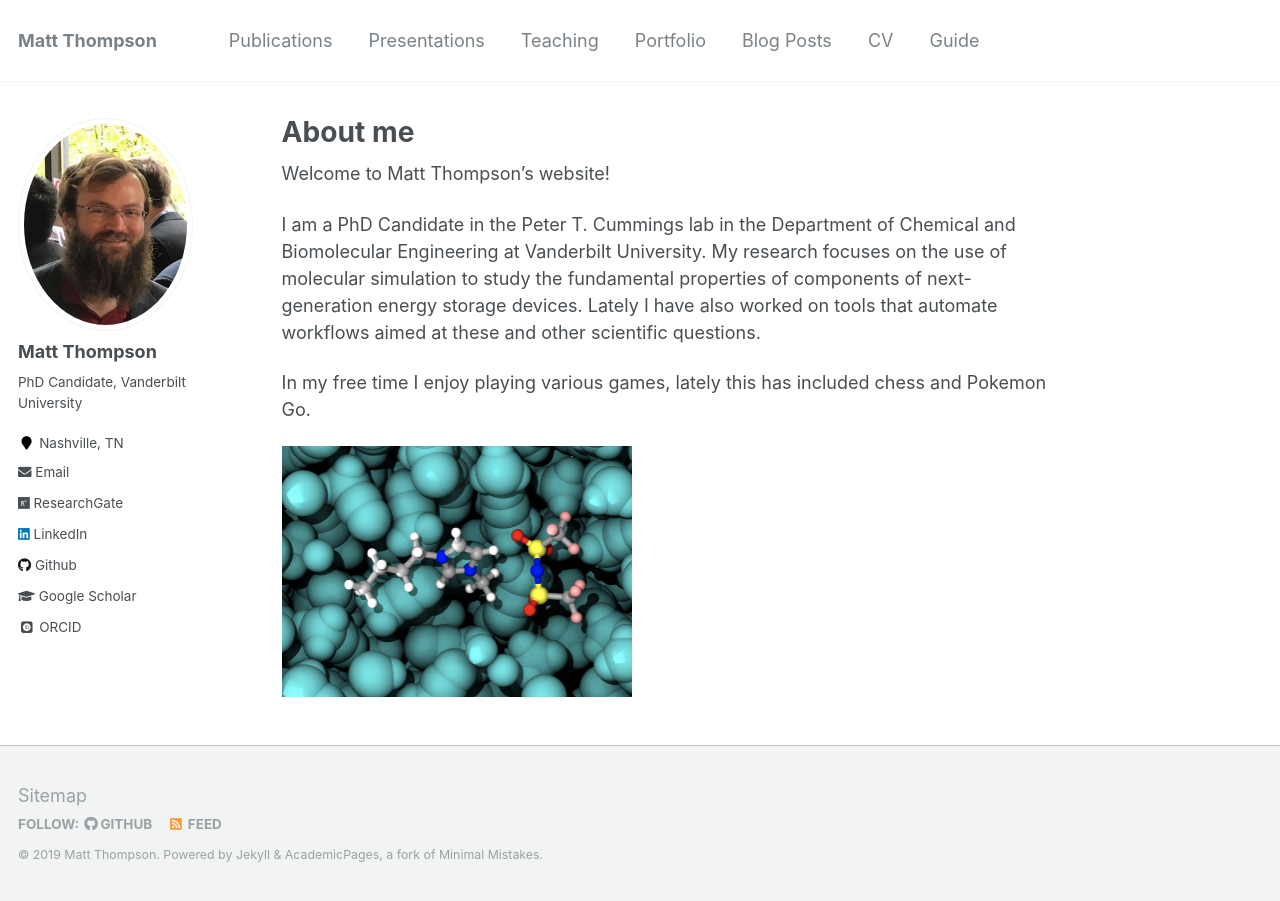
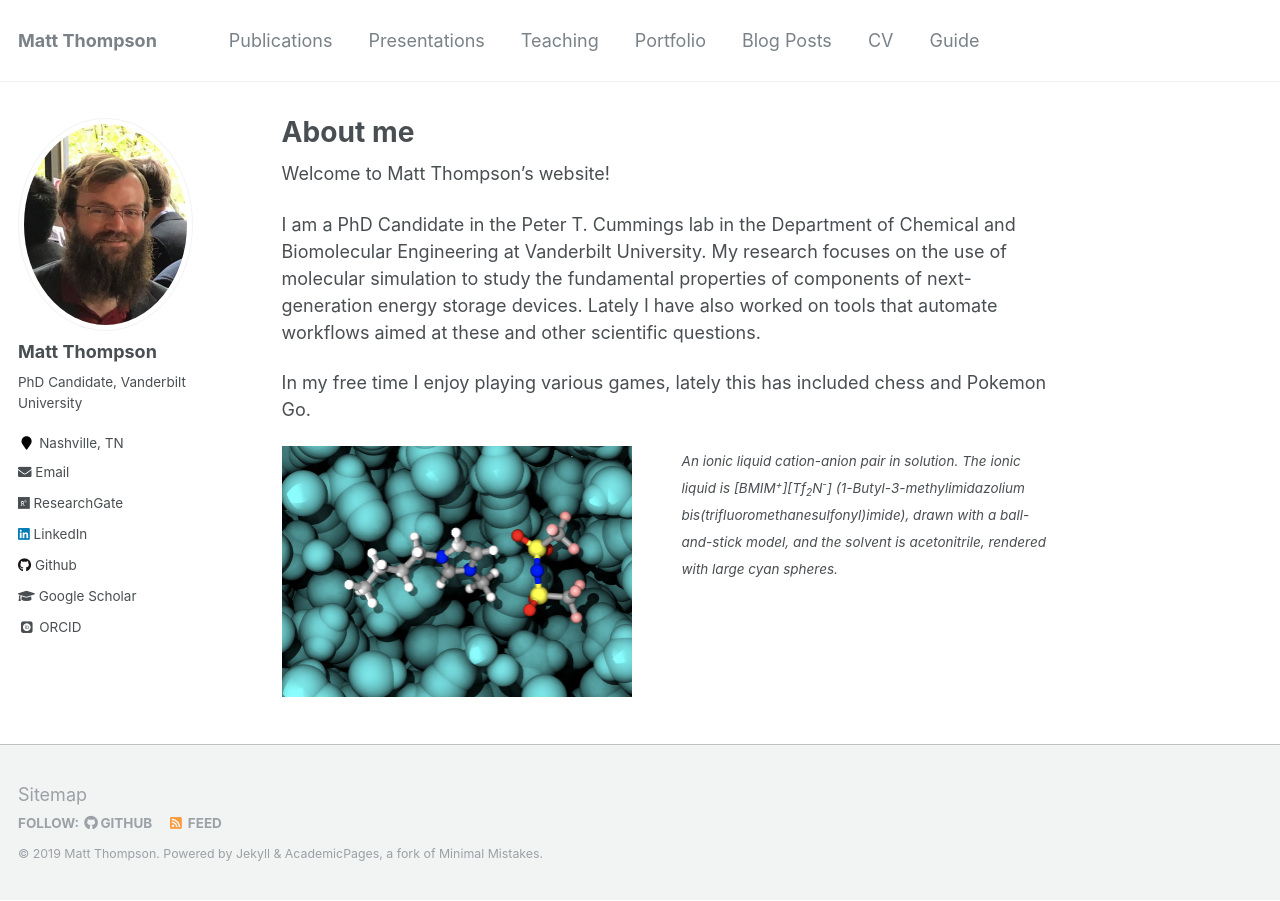
Before and after one commit to mattwthompson/mattwthompson.github.io, a Jekyll site: the page built from _pages/about.md, in a window 1280 px wide. Built offline with Jekyll 4.4.1, drawn with Linux system fonts in a browser that asks for light colours; some web fonts are replaced.

Commit message:
Update about page

```diff
--- a/_pages/about.md
+++ b/_pages/about.md
@@ -18,4 +18,13 @@ on tools that automate workflows aimed at these and other scientific questions.
 
 In my free time I enjoy playing various games, lately this has included chess and Pokemon Go.
 
-<img style="float: left; margin: 0px 15px 15px 0px;" src="/images/solvent.png" height="250" width="350"/>
+<img style="float: left; margin: 0px 50px 0px 0px;" src="/images/solvent.png" height="250" width="350"/>
+
+<small>
+<i>
+An ionic liquid cation-anion pair in solution. The ionic liquid is
+[BMIM<sup>+</sup>][Tf<sub>2</sub>N<sup>-</sup>] (1-Butyl-3-methylimidazolium
+bis(trifluoromethanesulfonyl)imide), drawn with a ball-and-stick model, and the
+solvent is acetonitrile, rendered with large cyan spheres.
+</i>
+</small>
```
